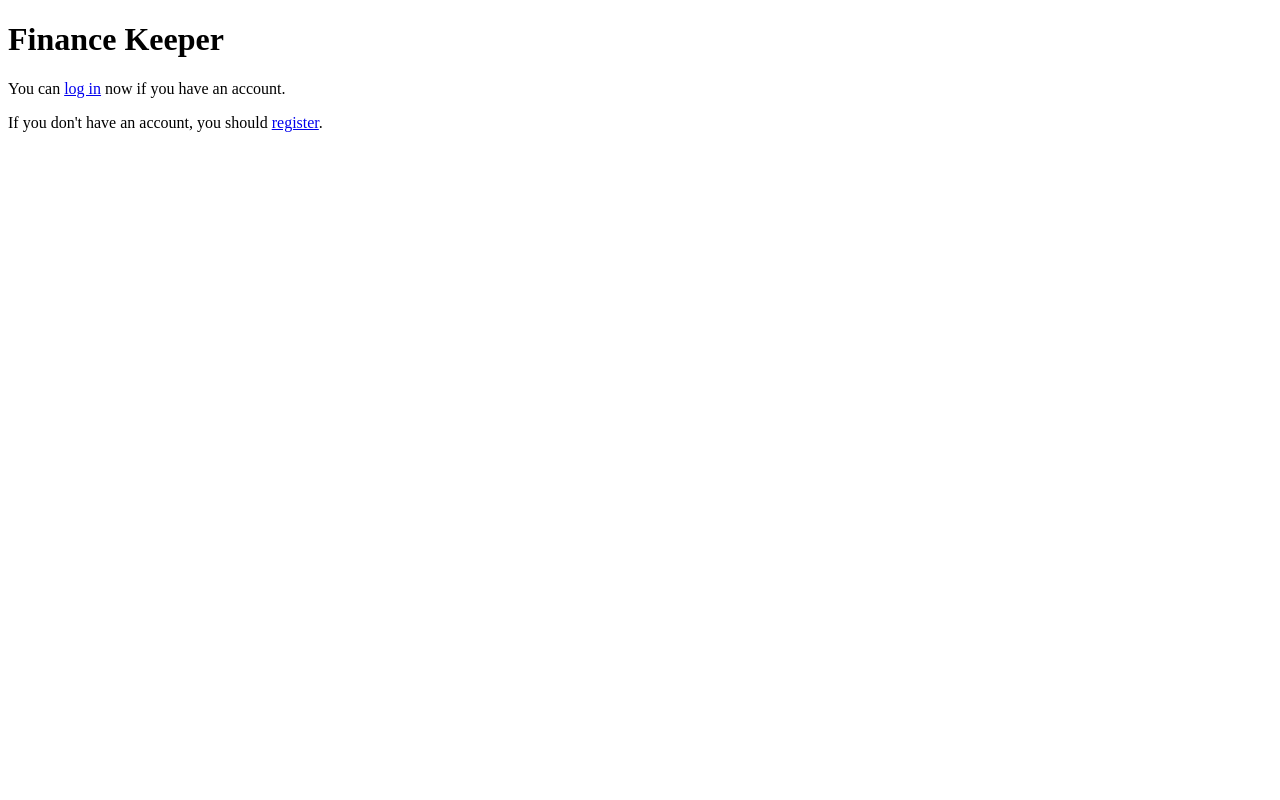
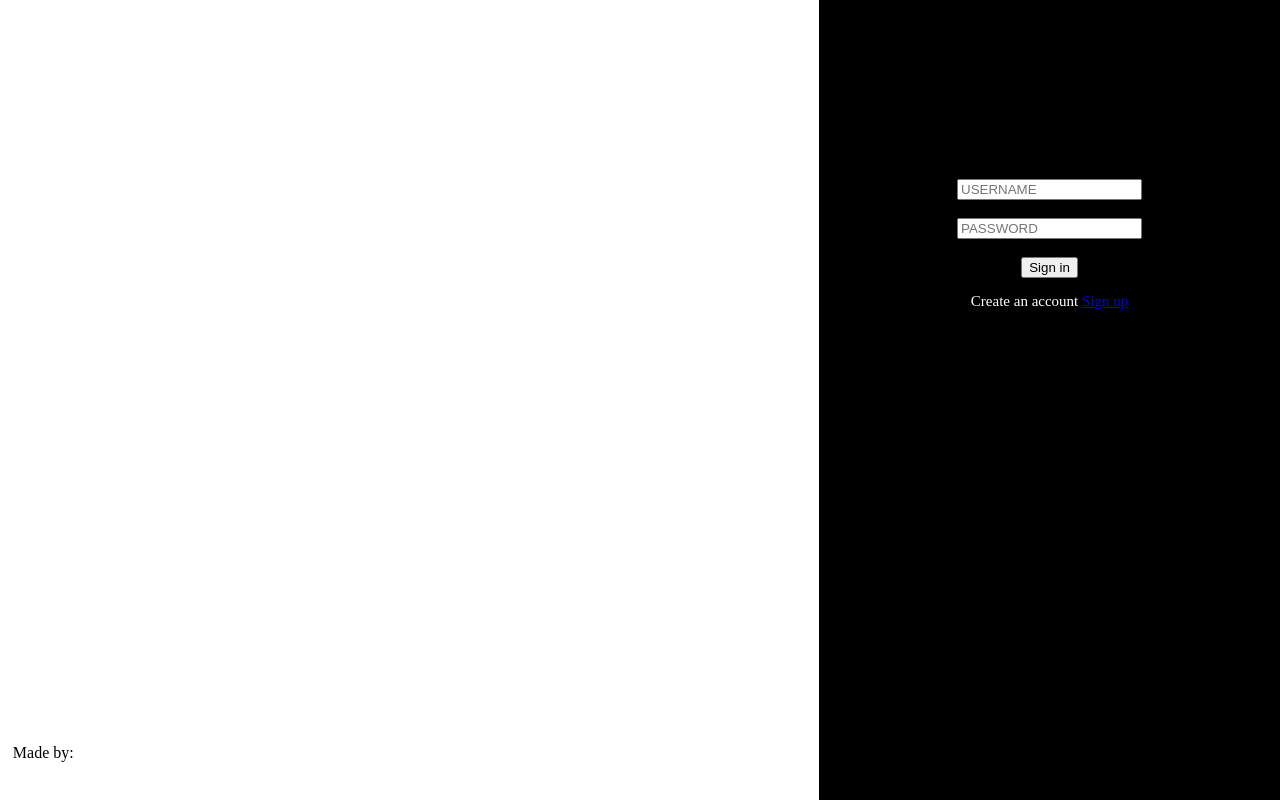
Before and after one commit to Kickoman/finance-keeper, a Django app: page / in a window 1280 px wide. Run offline with Django 3.2, Linux system fonts and the light colour scheme.

Commit message:
Front page redesign

```diff
--- a/again/static/base/base.css
+++ b/again/static/base/base.css
@@ -6,3 +6,63 @@ table, td, th {
 table {
     width: 50%;
 }
+
+.split_left{
+
+	/*background-image: url('')*/
+
+	background-color: white;
+	width: 64%;
+	left:0;
+}
+
+.split_right{
+
+
+	background-color: black;
+	width:36%;
+	left:64%;
+}
+
+.split{
+
+	height: 100%;
+	position: fixed;
+	top: 0;
+	overflow-x: hidden;
+
+}
+
+.auth{
+
+	margin-top: 28%;
+	margin-right: 15%;
+	margin-left: 15%;
+	position: relative;
+	height:200px;
+	/*background-color: white;	*/
+	padding: 50px;
+	text-align: center;
+
+
+}
+.auth p{
+	font-size: 15px;
+	color: white;
+
+}
+
+.authors {
+	position: fixed;
+	margin-top: 95%;
+	margin-left: 1%;
+	width: 15%;
+	height: 8%;
+	left: 0;
+	bottom: 1%;
+
+
+}
+.authors  p{
+	color: black;
+}
--- a/again/templates/again/index.html
+++ b/again/templates/again/index.html
@@ -35,14 +35,33 @@
 
 
     {% else %}
-        <p>
-            You can <a href="{% url 'accounts:sign_in' %}">log in</a> now if you have an account.
-        </p>
+         <div class="split split_left">
+                <div class = "authors">
+                    <p>Made by:</p>
+                </div>
 
-        <p>
-            If you don't have an account, you should
-            <a href="{% url 'accounts:sign_up' %}">register</a>.
-        </p>
+
+        </div>
+
+        <div class="split split_right">
+            <section class = "auth">
+                <form method="post" action="{% url 'accounts:sign_in' %}">
+                    {% csrf_token %}
+                    <input id="usrn" type="text" name="username" placeholder="USERNAME">
+                    <br>
+                    <br>
+
+                    <input id="pw" type="password" name="password" placeholder="PASSWORD">
+                    <br>
+                    <br>
+                    <input id="sb" type="submit" value="Sign in">
+                </form>
+
+                <p>Create an account <a href="{% url 'accounts:sign_up' %}">Sign up</a></p>
+
+
+            </section>
+
 
     {% endif %}
 {% endblock %}
```
